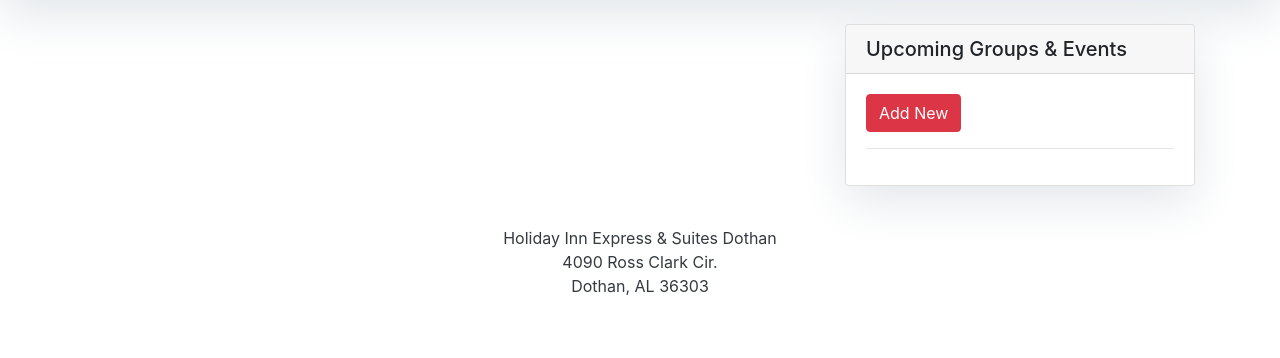
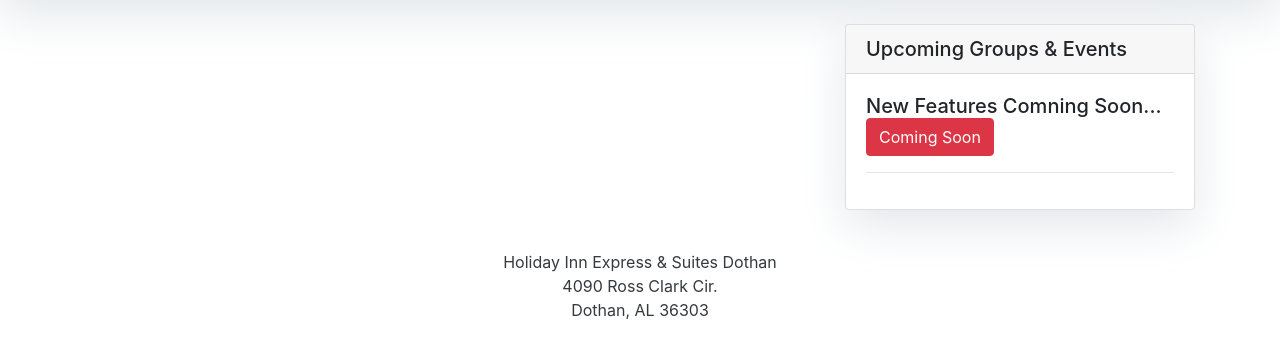
Before and after one commit to wallscreet/RamCoreV2, a Django app: page / in a window 1280 px wide. Shown: the part 167-525 px from the top of the page. Run offline with Django 3.2, Linux system fonts and the light colour scheme; a user stored in the database is signed in; data that the repository does not hold is empty; some libraries are stand-ins or nearby versions.

Commit message:
Update sidebar.html

```diff
--- a/templates/sidebar.html
+++ b/templates/sidebar.html
@@ -7,12 +7,13 @@
         <div class="card my-4">
             <h5 class="card-header">Upcoming Groups & Events</h5>
             <div class="card-body">
+            <h5>New Features Comning Soon...
                 {% for upcoming in Upcoming %}
                     <p class="card-text"><h6> {{ upcoming.name }} </h6></p>
                     <small><p class="card-text"> {{ upcoming.start_date }} | </p></small><br/>
                     <a href="#" class="btn btn-danger">Know more!</a><hr>
                 {% endfor %}
-            <a href="{% url 'add_upcoming' %}" class="btn btn-danger">Add New</a><hr>
+            <a href="{% url 'add_upcoming' %}" class="btn btn-danger">Coming Soon</a><hr>
             </div>
         </div>
 </div>
```
